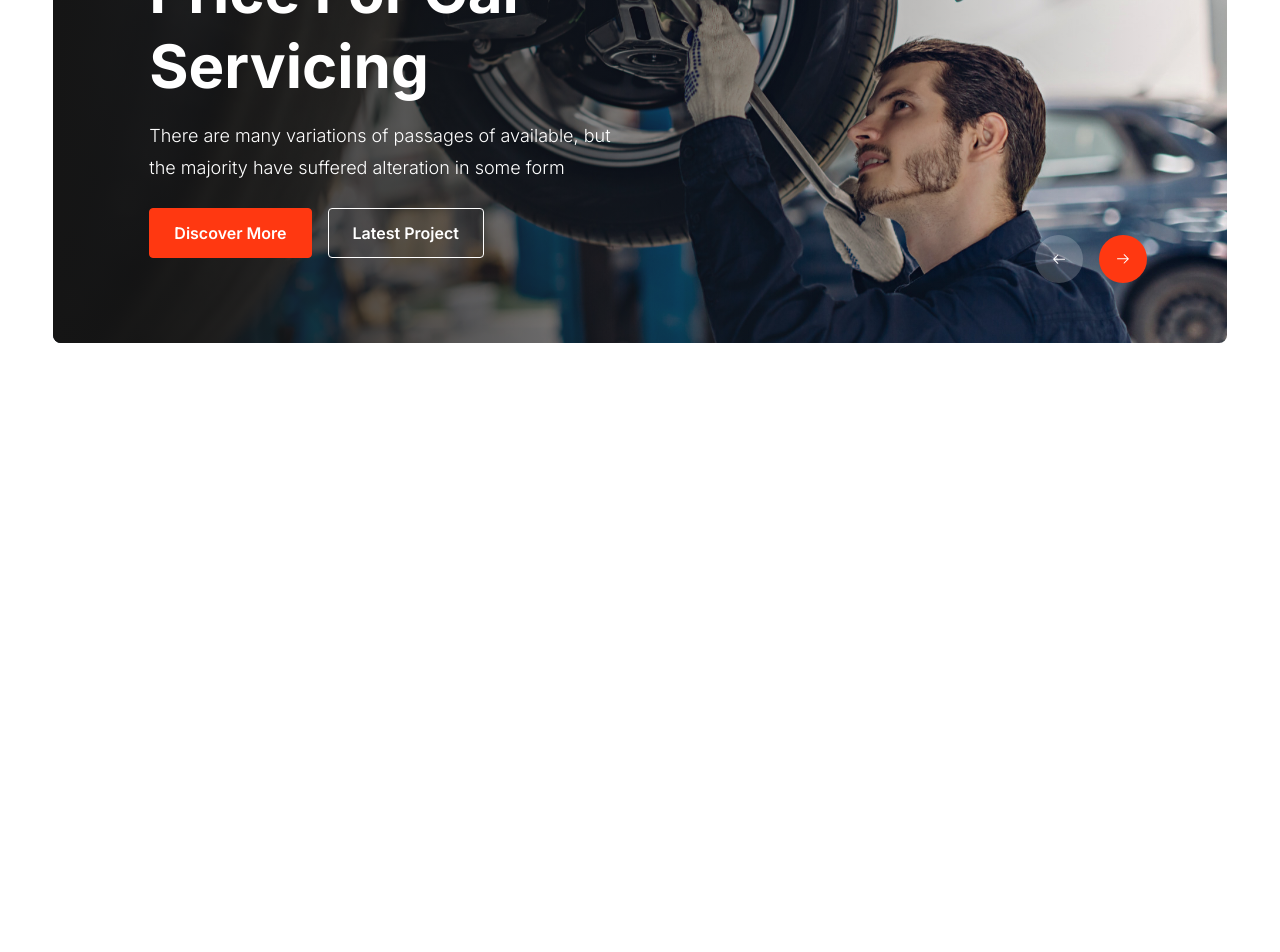
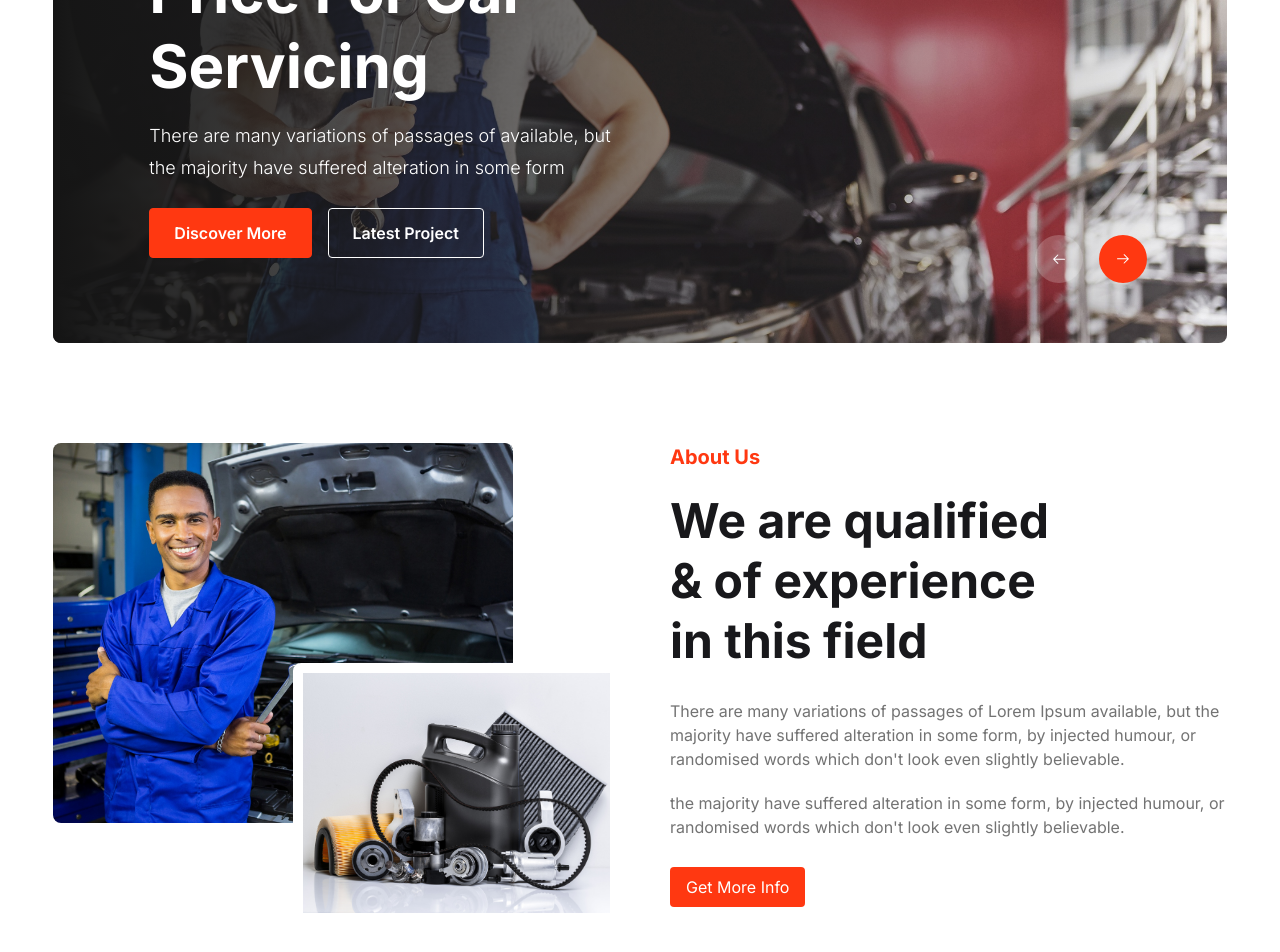
Before and after one commit to AlIfran64/Car-Doctor, a Next.js app: page / in a window 1280 px wide. Shown: the part 312-1264 px from the top of the page. Before the commit the page ends 800 px from the top, so only its background shows below. Built offline with nearby package versions, Linux system fonts and the light colour scheme.

Commit message:
about us section done

```diff
--- a/src/app/page.js
+++ b/src/app/page.js
@@ -1,3 +1,4 @@
+import AboutUs from "@/components/AboutUs/AboutUs";
 import Banner from "@/components/Banner/Banner";
 import Image from "next/image";
 
@@ -5,6 +6,7 @@ export default function Home() {
   return (
     <div>
       <Banner></Banner>
+      <AboutUs></AboutUs>
     </div>
   );
 }
--- /dev/null
+++ b/src/components/AboutUs/AboutUs.jsx
@@ -0,0 +1,44 @@
+import Image from 'next/image'
+import React from 'react'
+
+export default function AboutUs() {
+  return (
+    <div className='w-11/12 mx-auto my-25 flex justify-between items-start gap-15'>
+
+      {/* Left side images */}
+      <div className="relative w-1/2">
+        {/* Main image */}
+        <div className="relative w-[460px] h-[380px] rounded-lg overflow-hidden">
+          <Image
+            src="/assets/images/about_us/person.jpg"
+            alt="person"
+            fill
+            className="object-cover"
+          />
+        </div>
+
+        {/* Overlay image */}
+        <div className="absolute top-55 left-60 w-[327px] h-[260px] rounded-lg border-[10px] border-white overflow-hidden">
+          <Image
+            src="/assets/images/about_us/parts.jpg"
+            alt="parts"
+            fill
+            className="object-cover"
+          />
+        </div>
+      </div>
+
+      {/* right */}
+      <div className='w-1/2'>
+        <h1 className='text-xl font-bold text-[#FF3811] mb-5'>About Us</h1>
+        <h2 className='text-5xl font-bold mb-7 leading-15'>We are qualified <br /> & of experience <br /> in this field</h2>
+        <p className='text-base text-[#737373] mb-5'>There are many variations of passages of Lorem Ipsum available, but the majority have suffered alteration in some form, by injected humour, or randomised words which don't look even slightly believable. </p>
+        <p className='text-base text-[#737373] mb-7'>the majority have suffered alteration in some form, by injected humour, or randomised words which don't look even slightly believable. </p>
+
+        <button className='py-2 px-4 bg-[#FF3811] rounded-sm text-white cursor-pointer'>
+          Get More Info
+        </button>
+      </div>
+    </div>
+  )
+}
--- a/src/components/Banner/Banner.jsx
+++ b/src/components/Banner/Banner.jsx
@@ -1,19 +1,46 @@
+"use client";
 import Image from "next/image";
-import React from "react";
+import React, { useState } from "react";
 import { GoArrowLeft } from "react-icons/go";
 
+const images = [
+  "/assets/images/banner/1.jpg",
+  "/assets/images/banner/2.jpg",
+  "/assets/images/banner/3.jpg",
+  "/assets/images/banner/4.jpg",
+  "/assets/images/banner/5.jpg",
+  "/assets/images/banner/6.jpg",
+
+]
+
 export default function Banner() {
+
+  const [currentSlide, setCurrentSlide] = useState(0);
+
+
+  const prevSlide = () => {
+    setCurrentSlide((prev) => (prev === 0 ? images.length - 1 : prev - 1))
+  }
+
+  const nextSlide = () => {
+    setCurrentSlide((prev) => (prev === images.length - 1 ? 0 : prev + 1))
+  }
+
   return (
     <div className="w-11/12 mx-auto h-[400px] md:h-[500px] lg:h-[550px] rounded-lg relative overflow-hidden">
 
       {/* Banner Image */}
-      <Image
-        src="/assets/images/banner/5.jpg"
-        alt="banner"
-        fill
-        className="object-cover"
-        priority
-      />
+      {images.map((img, index) => (
+        <Image
+          key={index}
+          src={img}
+          alt="banner"
+          fill
+          className={`object-cover absolute inset-0 transition-opacity duration-700 ease-in-out ${index === currentSlide ? "opacity-100" : "opacity-0"
+            }`}
+          priority
+        />
+      ))}
 
       {/* Gradient Overlay */}
       <div
@@ -45,8 +72,12 @@ export default function Banner() {
         </div>
 
         <div className="space-x-4 flex justify-center lg:justify-end items-center lg:absolute bottom-15 right-20 mt-3 lg:mt-0">
-          <button className="bg-[#FFFFFF33] p-2 lg:p-4 rounded-full text-white cursor-pointer"><GoArrowLeft /></button>
-          <button className="bg-[#FF3811] p-2 lg:p-4 rounded-full text-white cursor-pointer"><GoArrowLeft className="transform rotate-180" /></button>
+          <button
+            onClick={prevSlide}
+            className="bg-[#FFFFFF33] p-2 lg:p-4 rounded-full text-white cursor-pointer"><GoArrowLeft /></button>
+          <button
+            onClick={nextSlide}
+            className="bg-[#FF3811] p-2 lg:p-4 rounded-full text-white cursor-pointer"><GoArrowLeft className="transform rotate-180" /></button>
         </div>
 
       </div>
```
